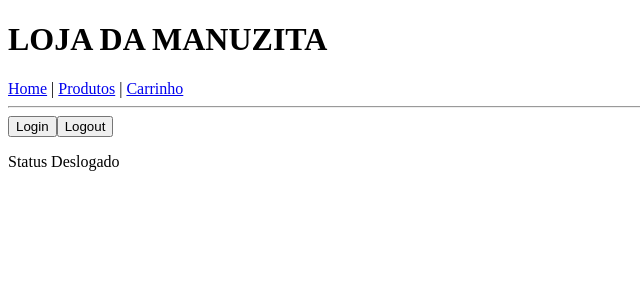
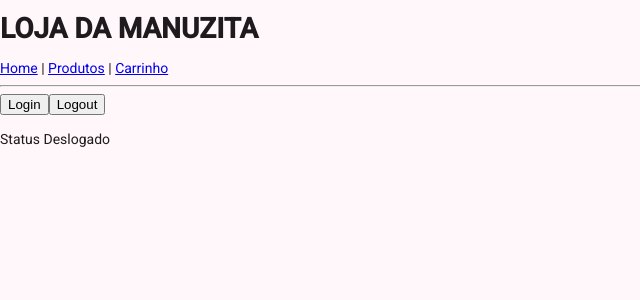
Before and after one commit to manuzita-12/-e-commerce, an Angular app: page / in a window 1280 px wide. Shown: the top 300 px of the page, without its empty margins (0-640 px from the left). Built offline with nearby package versions, Linux system fonts and the light colour scheme.

Commit message:
style: instalat angular material e configurar estilos do e-commerc

```diff
--- a/angular.json
+++ b/angular.json
@@ -25,9 +25,7 @@
                 "input": "public"
               }
             ],
-            "styles": [
-              "src/styles.css"
-            ],
+            "styles": ["src/material-theme.scss", "src/styles.css"],
             "server": "src/main.server.ts",
             "outputMode": "server",
             "security": {
--- a/package.json
+++ b/package.json
@@ -12,10 +12,12 @@
   "private": true,
   "packageManager": "npm@11.16.0",
   "dependencies": {
+    "@angular/cdk": "^22.1.1",
     "@angular/common": "^22.0.0",
     "@angular/compiler": "^22.0.0",
     "@angular/core": "^22.0.0",
     "@angular/forms": "^22.0.0",
+    "@angular/material": "^22.1.1",
     "@angular/platform-browser": "^22.0.0",
     "@angular/platform-server": "^22.0.0",
     "@angular/router": "^22.0.0",
--- a/src/index.html
+++ b/src/index.html
@@ -1,11 +1,18 @@
 <!doctype html>
 <html lang="en">
   <head>
-  <meta charset="utf-8">
+    <meta charset="utf-8" />
     <title>ECommerce</title>
-  <base href="/">
-  <meta name="viewport" content="width=device-width, initial-scale=1">
-  <link rel="icon" type="image/x-icon" href="favicon.ico">
+    <base href="/" />
+    <meta name="viewport" content="width=device-width, initial-scale=1" />
+    <link rel="icon" type="image/x-icon" href="favicon.ico" />
+    <link rel="preconnect" href="https://fonts.googleapis.com" />
+    <link rel="preconnect" href="https://fonts.gstatic.com" crossorigin />
+    <link
+      href="https://fonts.googleapis.com/css2?family=Roboto:wght@300;400;500&display=swap"
+      rel="stylesheet"
+    />
+    <link href="https://fonts.googleapis.com/icon?family=Material+Icons" rel="stylesheet" />
   </head>
   <body>
     <app-root></app-root>
--- /dev/null
+++ b/src/material-theme.scss
@@ -0,0 +1,38 @@
+// Include theming for Angular Material with `mat.theme()`.
+// This Sass mixin will define CSS variables that are used for styling Angular Material
+// components according to the Material 3 design spec.
+// Learn more about theming and how to use it for your application's
+// custom components at https://material.angular.dev/guide/theming
+@use '@angular/material' as mat;
+
+html {
+  height: 100%;
+  @include mat.theme(
+    (
+      color: (
+        primary: mat.$magenta-palette,
+        tertiary: mat.$violet-palette,
+      ),
+      typography: Roboto,
+      density: 0,
+    )
+  );
+}
+
+body {
+  // Default the application to a light color theme. This can be changed to
+  // `dark` to enable the dark color theme, or to `light dark` to defer to the
+  // user's system settings.
+  color-scheme: light;
+
+  // Set a default background, font and text colors for the application using
+  // Angular Material's system-level CSS variables. Learn more about these
+  // variables at https://material.angular.dev/guide/system-variables
+  background-color: var(--mat-sys-surface);
+  color: var(--mat-sys-on-surface);
+  font: var(--mat-sys-body-medium);
+
+  // Reset the user agent margin.
+  margin: 0;
+  height: 100%;
+}
```
Also changed, not shown: 1 other file (tests, documents, lock files or other folders). Lines whose indentation alone changed are shown as unchanged.
